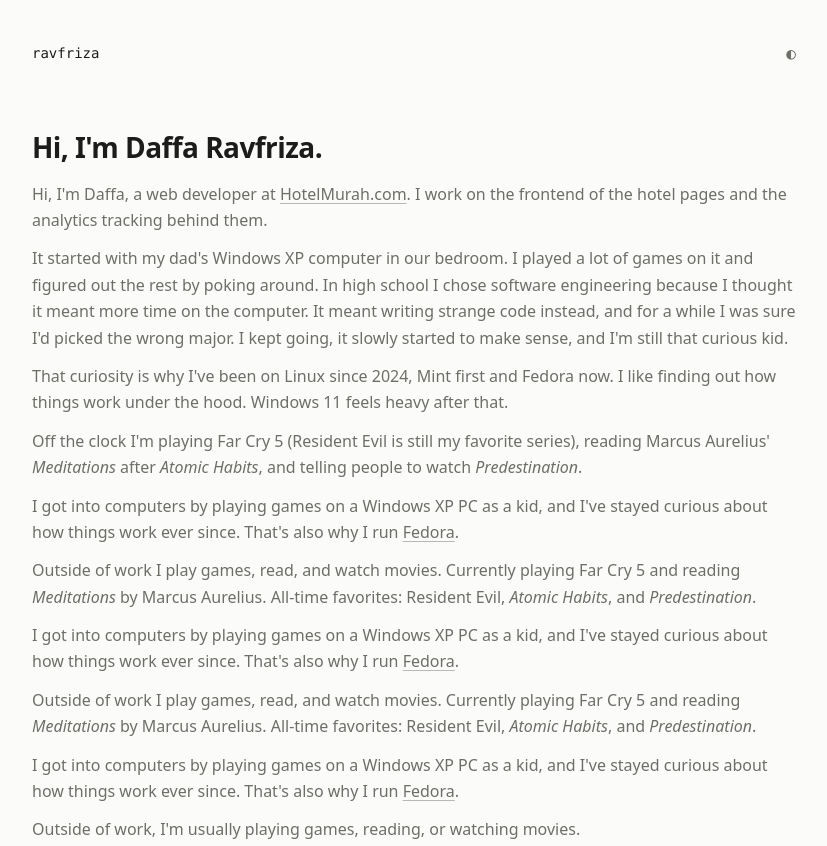
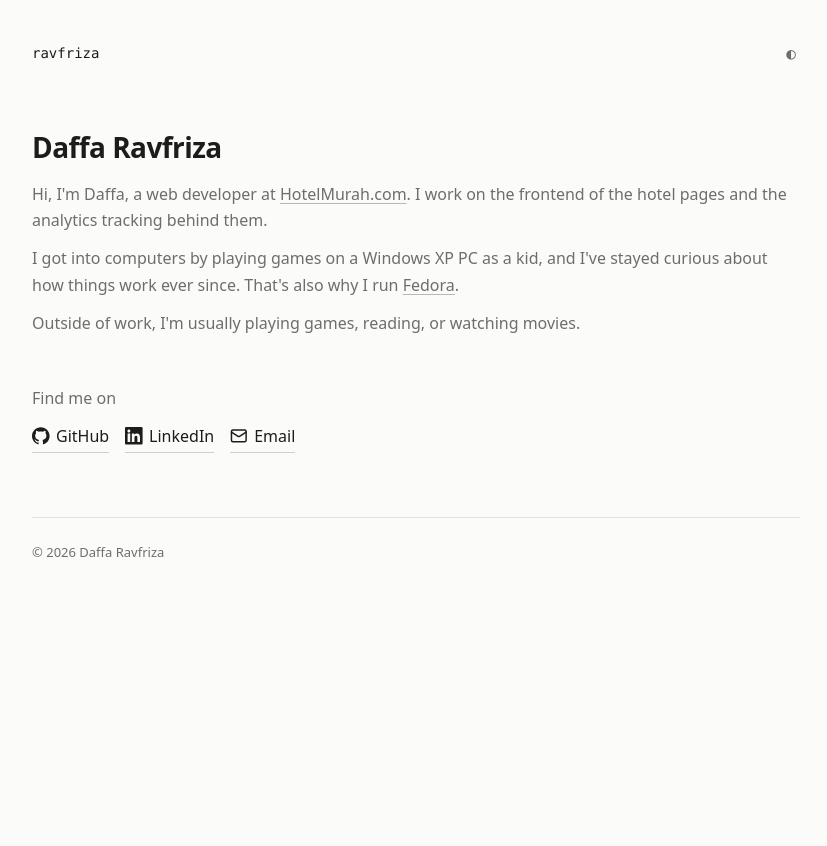
Before and after one commit to ravfriza/ravfriza.github.io, an Astro site: page / in a window 1280 px wide. Shown: the top 846 px of the page, without its empty margins (224-1051 px from the left). After the commit the page ends 800 px from the top, so only its background shows below. Built offline with nearby package versions, Linux system fonts and the light colour scheme; Astro itself is replaced by a stand-in of ours.

Commit message:
Fix index.astro to match working copy
- Earlier partial commits stacked old bio paragraphs in HEAD
- Includes heading change to 'Daffa Ravfriza'

```diff
--- a/src/pages/index.astro
+++ b/src/pages/index.astro
@@ -6,50 +6,10 @@ import { site } from '../site';
 
 <Base>
   <section class="intro">
-    <h1>Hi, I'm Daffa Ravfriza.</h1>
+    <h1>Daffa Ravfriza</h1>
     <p class="muted">
       Hi, I'm Daffa, a web developer at <a href="https://www.hotelmurah.com">HotelMurah.com</a>. I
       work on the frontend of the hotel pages and the analytics tracking behind them.
-    </p>
-    <p class="muted">
-      It started with my dad's Windows XP computer in our bedroom. I played a lot of games on it and
-      figured out the rest by poking around. In high school I chose software engineering because I
-      thought it meant more time on the computer. It meant writing strange code instead, and for a while
-      I was sure I'd picked the wrong major. I kept going, it slowly started to make sense, and I'm
-      still that curious kid.
-    </p>
-    <p class="muted">
-      That curiosity is why I've been on Linux since 2024, Mint first and Fedora now. I like finding
-      out how things work under the hood. Windows 11 feels heavy after that.
-    </p>
-    <p class="muted">
-      Off the clock I'm playing Far Cry 5 (Resident Evil is still my favorite series), reading Marcus
-      Aurelius' <em>Meditations</em> after <em>Atomic Habits</em>, and telling people to watch <em
-        >Predestination</em
-      >.
-    </p>
-    <p class="muted">
-      I got into computers by playing games on a Windows XP PC as a kid, and I've stayed curious about
-      how things work ever since. That's also why I run <a href="https://fedoraproject.org">Fedora</a>.
-    </p>
-    <p class="muted">
-      Outside of work I play games, read, and watch movies. Currently playing Far Cry 5 and reading <em>Meditations</em>
-      by Marcus Aurelius. All-time favorites: Resident Evil, <em>Atomic Habits</em>, and <em>Predestination</em>.
-    </p>
-    <p class="muted">
-      I got into computers by playing games on a Windows XP PC as a kid, and I've stayed curious about
-      how things work ever since. That's also why I run <a href="https://fedoraproject.org">Fedora</a>.
-    </p>
-    <p class="muted">
-      Outside of work I play games, read, and watch movies. Currently playing Far Cry 5 and reading <em>Meditations</em> by
-      Marcus Aurelius. All-time favorites: Resident Evil, <em>Atomic Habits</em>, and <em>Predestination</em>.
-    </p>
-    <p class="muted">
-      I got into computers by playing games on a Windows XP PC as a kid, and I've stayed curious about
-      how things work ever since. That's also why I run <a href="https://fedoraproject.org">Fedora</a>.
-    </p>
-    <p class="muted">
-      Outside of work, I'm usually playing games, reading, or watching movies.
     </p>
     <p class="muted">
       I got into computers by playing games on a Windows XP PC as a kid, and I've stayed curious about
```
